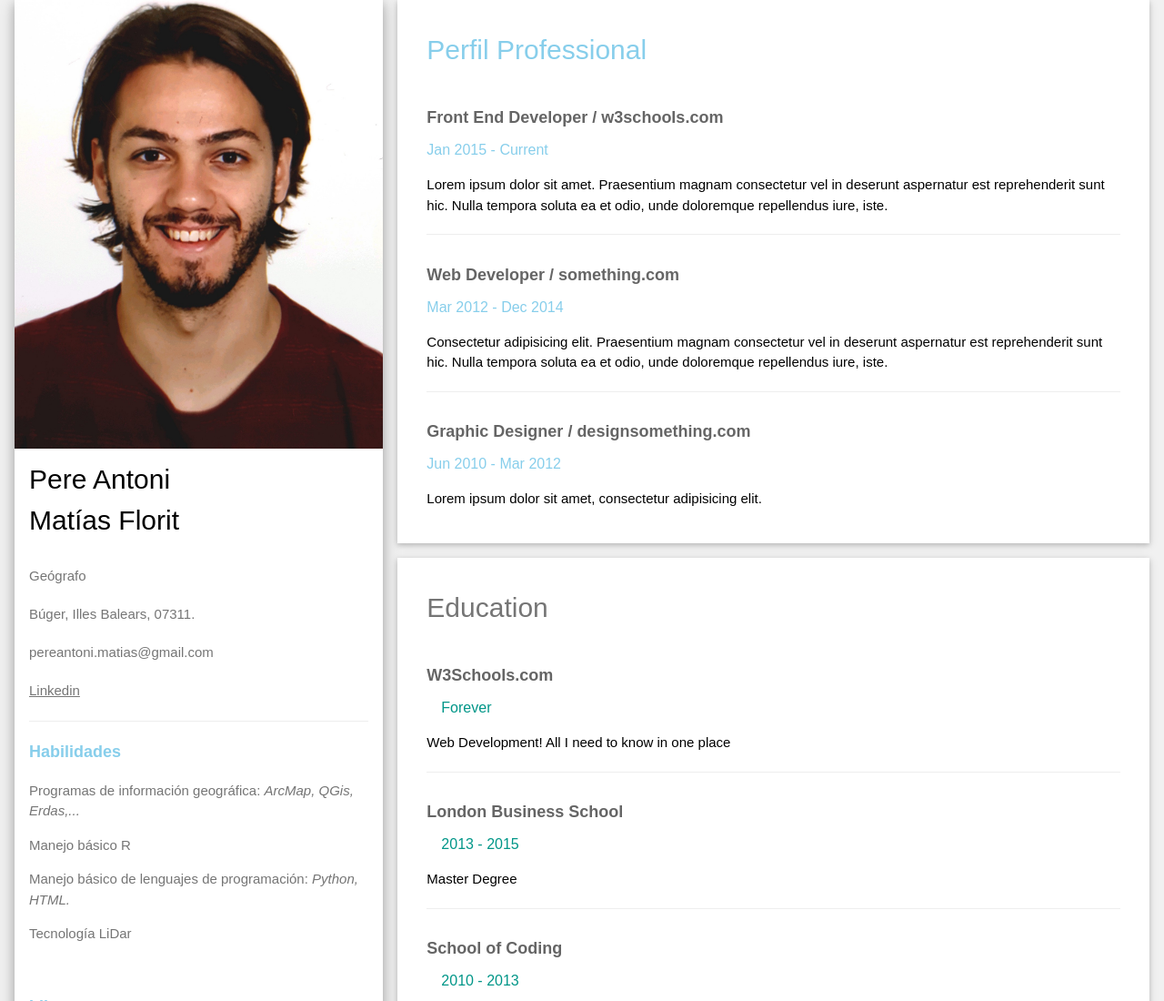
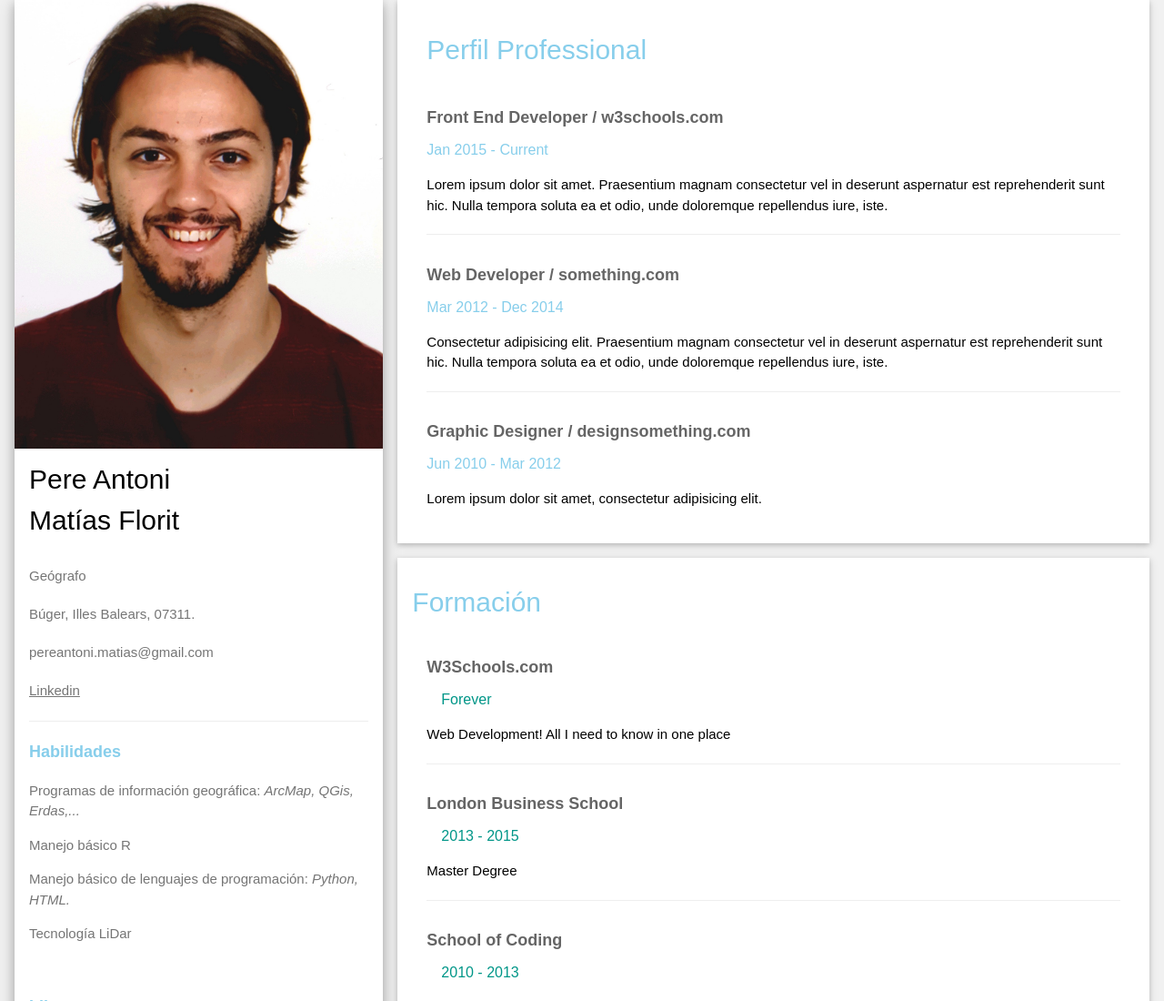
Before and after one commit to PereAnt/PereAnt.github.io, a plain HTML site: page index.html in a window 1280 px wide. Shown: the top 1100 px of the page at 91% size. Drawn offline with nearby package versions, Linux system fonts and the light colour scheme.

Commit message:
Update index.html

```diff
--- a/index.html
+++ b/index.html
@@ -74,7 +74,7 @@ html,body,h1,h2,h3,h4,h5,h6 {font-family: sans-serif}
       </div>
 
       <div class="w3-container w3-card w3-white">
-        <h2 class="w3-text-grey w3-padding-16"><i class="fa fa-certificate fa-fw w3-margin-right w3-xxlarge w3-text-teal"></i>Education</h2>
+        <h2 class="w3-text-light-blue w3-padding-16">Formación</h2>
         <div class="w3-container">
           <h5 class="w3-opacity"><b>W3Schools.com</b></h5>
           <h6 class="w3-text-teal"><i class="fa fa-calendar fa-fw w3-margin-right"></i>Forever</h6>
```
